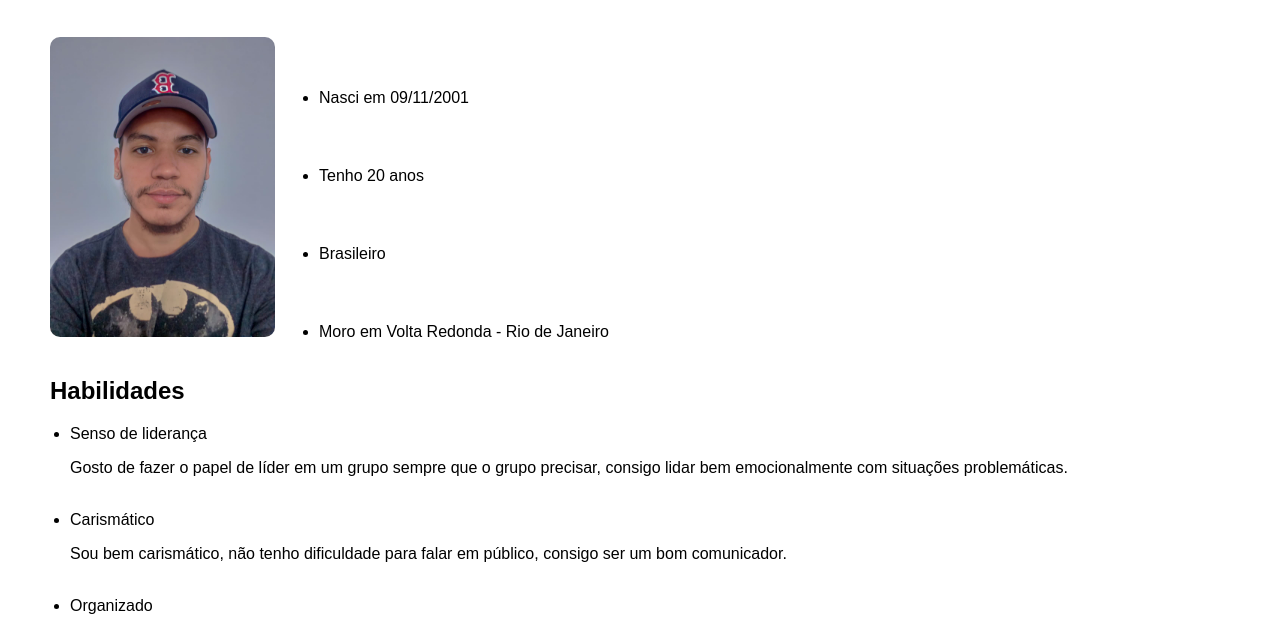
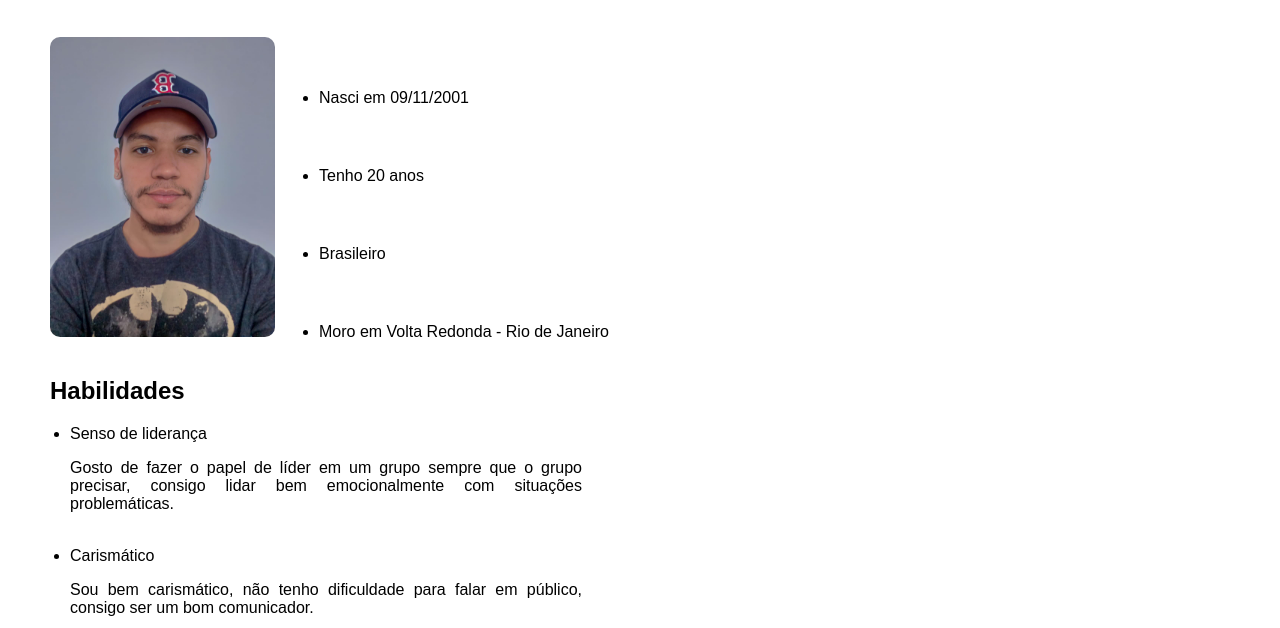
Before and after one commit to dihreyaraujo/Portfolio-Web, a plain HTML site: page index.html in a window 1280 px wide. Shown: the part 140-768 px from the top of the page. Drawn offline with Linux system fonts and the light colour scheme.

Commit message:
Update index.html

```diff
--- a/index.html
+++ b/index.html
@@ -61,6 +61,13 @@
             padding-left: 70px;
             font-family: Arial, Helvetica, sans-serif;
         }
+        p{
+            width: 40vw;
+            text-align: justify;
+        }
+
+
+
     </style>
 </head>
 <body>
@@ -75,22 +82,21 @@
         </ul>
     </section>
     <h2>Habilidades</h2>
+
         <ul id="listah2">
             <li>Senso de liderança</li>
 
             <p>Gosto de fazer o papel de líder em um grupo sempre que o grupo precisar, consigo lidar bem emocionalmente com situações problemáticas.</p> <br>
 
             <li>Carismático</li>
-
             <p>Sou bem carismático, não tenho dificuldade para falar em público, consigo ser um bom comunicador.</p> <br>
 
             <li>Organizado</li>
             <p>Sou bem organizado tanto em meu ambiente de estudo/trabalho quanto em casa também.</p> <br>
-
             <li>Inteligente</li>
             <p>Tenho facilidade em aprender e sempre procuro estudar seja em livro ou na internet.</p> <br>
+        </ul>
 
-    </ul>
 
     <a href="#foto">Minha foto</a> <br> <br>
 
```
Lines whose indentation alone changed are shown as unchanged.
